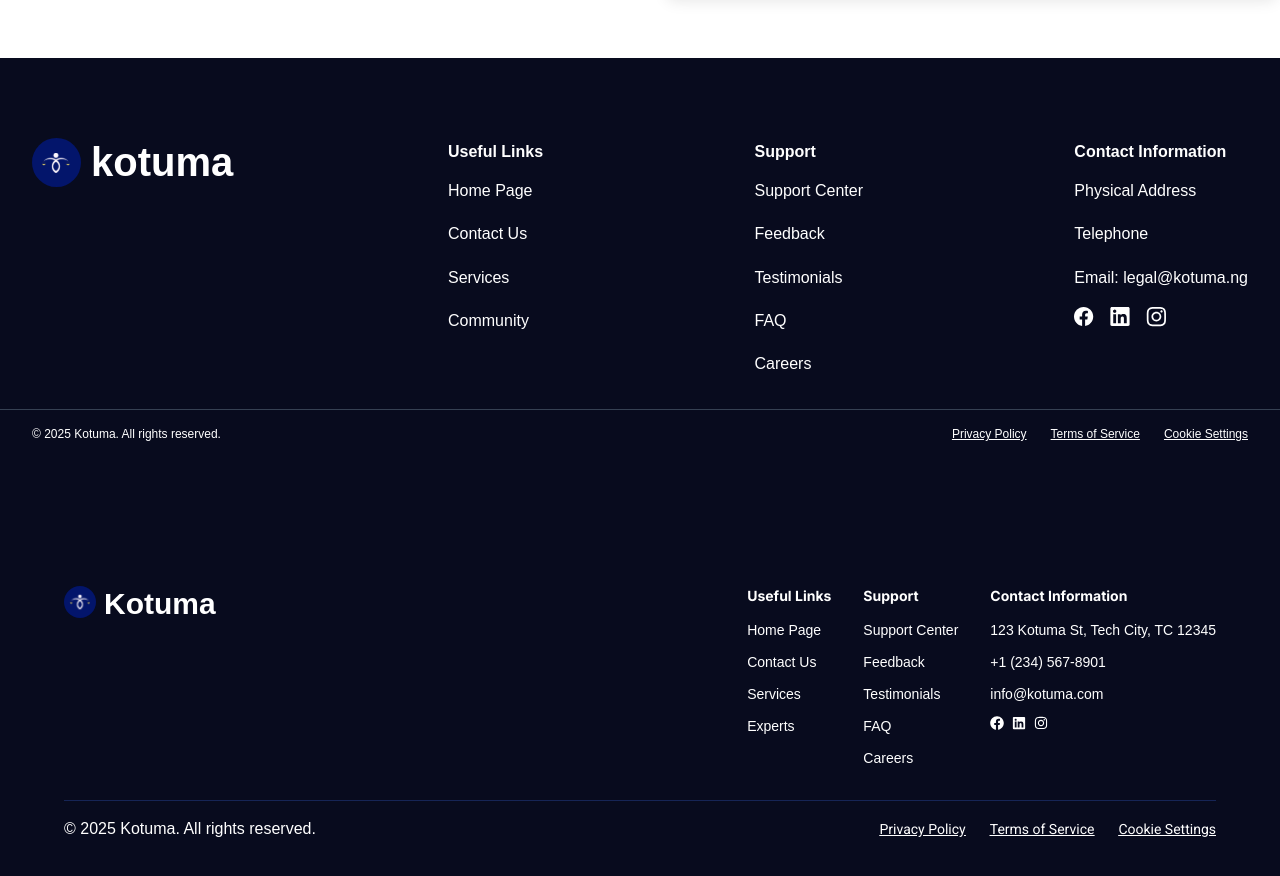
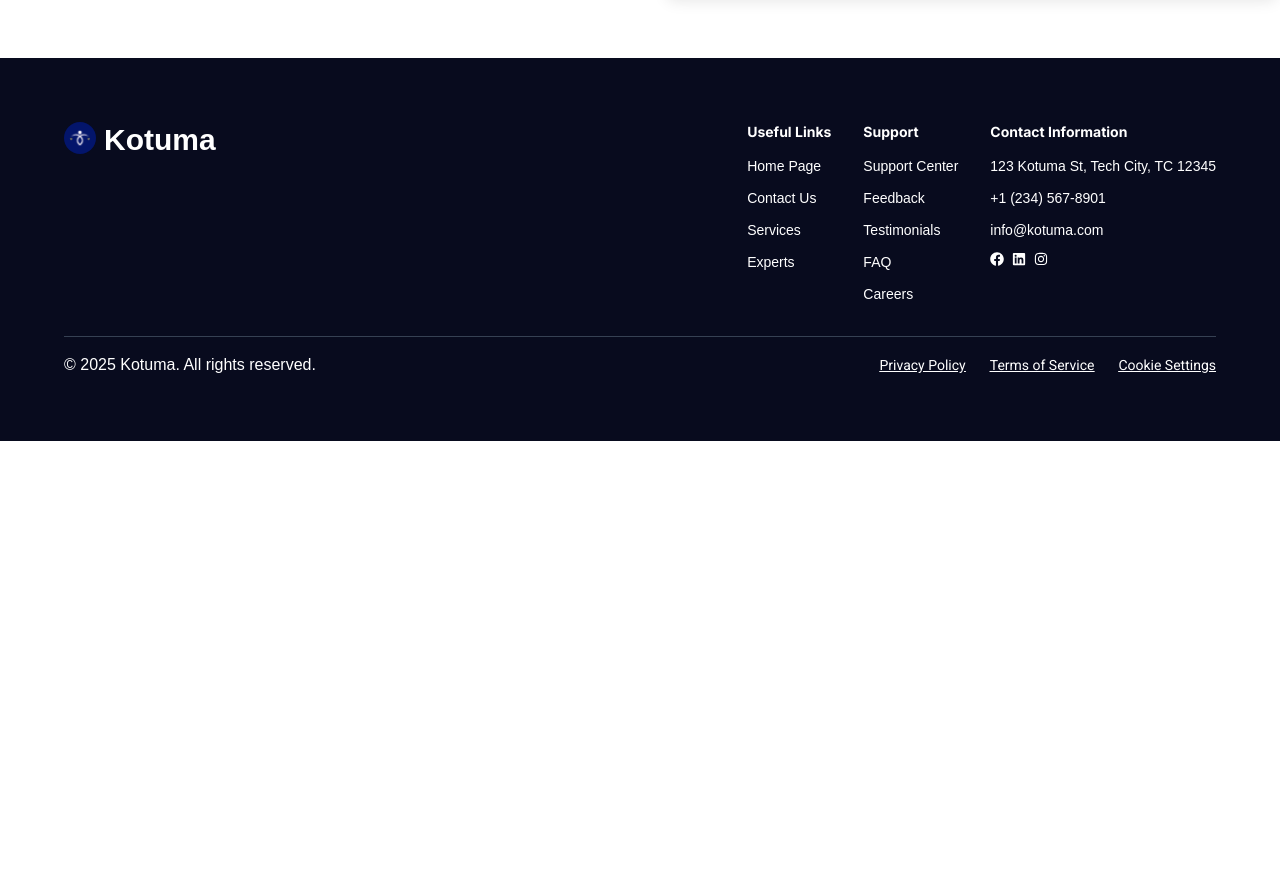
Before and after one commit to OmaSteph/kotuma-app, a React (Vite) app: page /contact in a window 1280 px wide. Shown: the part 1420-2296 px from the top of the page. After the commit the page ends 1861 px from the top, so only its background shows below. Built offline with nearby package versions, Linux system fonts and the light colour scheme; a web font is replaced by a local one.

Commit message:
updated contact us page

```diff
--- a/src/components/Footer.tsx
+++ b/src/components/Footer.tsx
@@ -59,14 +59,14 @@ const Footer = () => {
         </div>
       </div>
 
-      <hr className="border-blue-950" />
+      {/* <hr className="border-blue-950" /> */}
 
-      <div className="flex justify-between items-center mt-4">
-        <div className="text-base font-neue">
+      <div className="border-t border-gray-700 flex justify-between items-center">
+        <div className="text-base font-neue mt-4">
           <p>&copy; 2025 Kotuma. All rights reserved.</p>
         </div>
 
-        <div className="flex gap-6 font-roboto text-sm text-decoration-line: underline">
+        <div className="flex gap-6 mt-4 font-roboto text-sm text-decoration-line: underline">
           <Link to="/PrivacyPolicy">Privacy Policy</Link>
           <Link to="/TermsOfService">Terms of Service</Link>
           <Link to="/CookieSettings">Cookie Settings</Link>
--- a/src/pages/Contact.tsx
+++ b/src/pages/Contact.tsx
@@ -187,93 +187,6 @@ export default function ContactUs() {
         </form>
       </div>
 
-      {/* Footer */}
-      <footer className="bg-darkbluebg text-white py-20">
-        <div className="max-w-[1440px] mx-auto px-8 grid grid-cols-1 md:grid-cols-3 gap-8 items-start">
-          {/* Logo + Copyright */}
-          <div>
-            <div className="flex items-center gap-[10px] mb-6 w-[213px] h-[49px]">
-              <img
-                src="/src/assets/footerlogo.svg"
-                alt="Kotuma"
-                className="w-[49px] h-[49px] object-contain"
-              />
-              <span className="text-[40px] font-bold leading-[49px]">
-                kotuma
-              </span>
-            </div>
-          </div>
-
-          {/* Useful Links + Support + Contact */}
-          <div className="flex flex-col md:flex-row md:col-span-2 justify-between gap-8">
-            {/* Useful Links */}
-            <div>
-              <h4 className="font-bold mb-3">Useful Links</h4>
-              <ul className="space-y-4 text-[16px]">
-                <li>Home Page</li>
-                <li>Contact Us</li>
-                <li>Services</li>
-                <li>Community</li>
-              </ul>
-            </div>
-
-            {/* Support */}
-            <div>
-              <h4 className="font-bold mb-3">Support</h4>
-              <ul className="space-y-4 text-[16px">
-                <li>Support Center</li>
-                <li>Feedback</li>
-                <li>Testimonials</li>
-                <li>FAQ</li>
-                <li>Careers</li>
-              </ul>
-            </div>
-
-            {/* Contact Info */}
-            <div>
-              <h4 className="font-bold mb-3">Contact Information</h4>
-              <ul className="space-y-4 text-[16px">
-                <li>Physical Address</li>
-                <li>Telephone</li>
-                <li>Email: legal@kotuma.ng</li>
-              </ul>
-              <div className="flex gap-4 mt-4">
-                <img
-                  src="/src/assets/facebook.svg"
-                  alt="Facebook"
-                  className="w-5 h-5"
-                />
-                <img
-                  src="/src/assets/linkedin.svg"
-                  alt="LinkedIn"
-                  className="w-5 h-5"
-                />
-                <img
-                  src="/src/assets/instagram.svg"
-                  alt="Instagram"
-                  className="w-5 h-5"
-                />
-              </div>
-            </div>
-          </div>
-        </div>
-
-        {/* Bottom Bar */}
-        <div className="mt-8 border-t border-gray-700 pt-4 max-w-[1280px] mx-auto px-8 flex flex-col md:flex-row justify-between items-center text-xs text-white">
-          <p>© 2025 Kotuma. All rights reserved.</p>
-          <div className="flex gap-6 mt-2 md:mt-0">
-            <a href="#" className="underline hover:underline-offset-8">
-              Privacy Policy
-            </a>
-            <a href="#" className="underline hover:underline-offset-4">
-              Terms of Service
-            </a>
-            <a href="#" className="underline hover:underline-offset-4">
-              Cookie Settings
-            </a>
-          </div>
-        </div>
-      </footer>
     </section>
   );
 }
```
